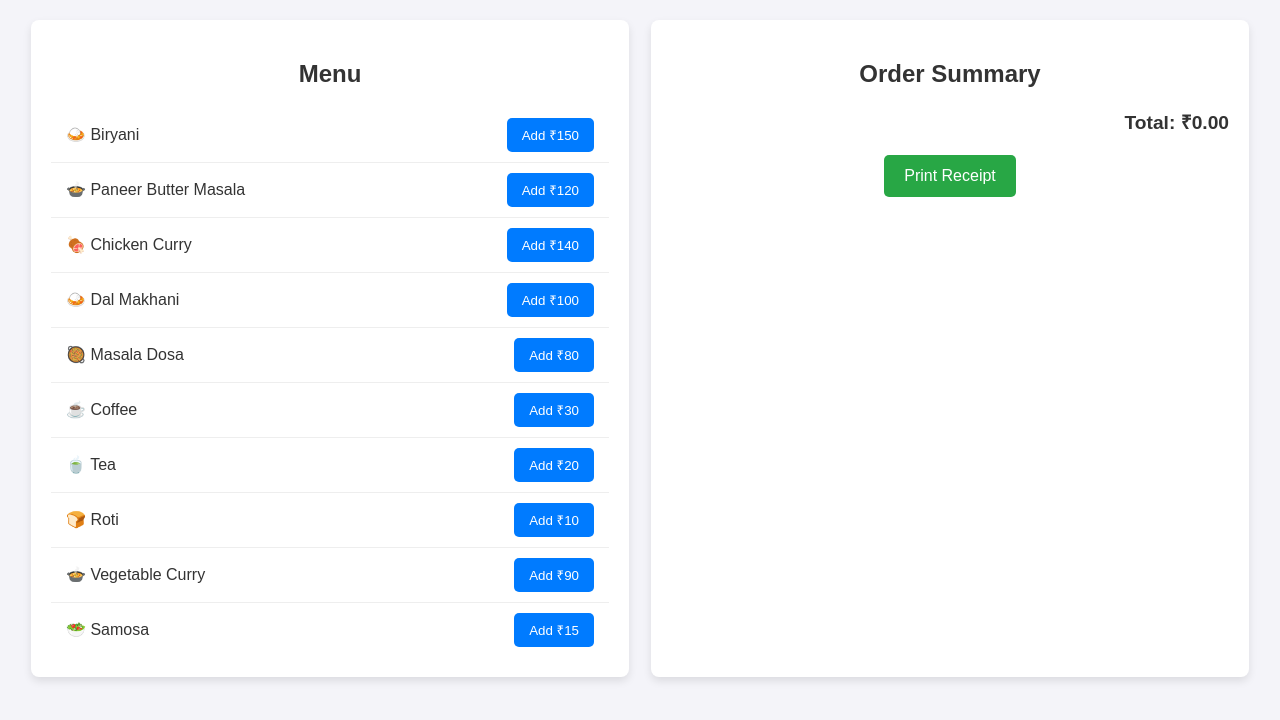
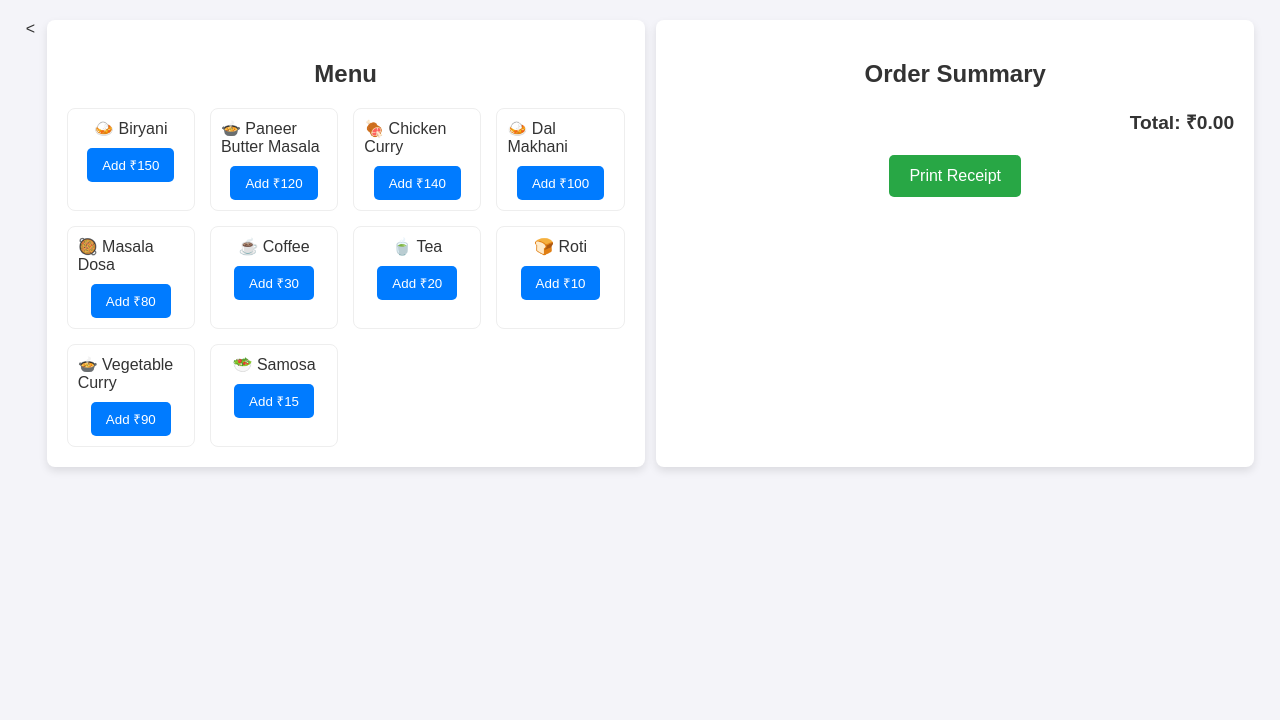
Before and after one commit to Godsonsaji12/pos-system, a plain HTML site: page index.html in a window 1280 px wide. Drawn offline with Linux system fonts and the light colour scheme.

Commit message:
Updated Files

```diff
--- a/index.html
+++ b/index.html
@@ -8,8 +8,10 @@
   </head>
   <body>
     <div class="container">
+      <
       <div class="menu">
         <h2>Menu</h2>
+        <div class="menu-items">
           <div class="item">
             <span>🍛 Biryani</span>
             <button onclick="addToOrder('Biryani', 150)">Add ₹150</button>
@@ -53,6 +55,7 @@
             <button onclick="addToOrder('Samosa', 15)">Add ₹15</button>
           </div>
         </div>
+      </div>
 
       <div class="order-summary">
         <h2>Order Summary</h2>
--- a/styles.css
+++ b/styles.css
@@ -17,8 +17,7 @@ h2 {
 }
 
 /* Menu Section */
-.menu,
-.order-summary {
+.menu {
   width: 45%;
   background: #fff;
   border-radius: 8px;
@@ -26,21 +25,31 @@ h2 {
   padding: 20px;
   margin-bottom: 20px;
 }
-.menu h2,
-.order-summary h2 {
+.menu h2 {
   font-size: 1.5em;
   margin-bottom: 20px;
   text-align: center;
 }
+.menu-items {
+  display: grid;
+  grid-template-columns: repeat(auto-fit, minmax(120px, 1fr));
+  gap: 15px;
+}
+
 .item {
   display: flex;
-  justify-content: space-between;
+  flex-direction: column;
   align-items: center;
-  padding: 10px 15px;
-  border-bottom: 1px solid #eee;
+  padding: 10px;
+  border: 1px solid #eee;
+  border-radius: 8px;
+  transition: box-shadow 0.3s ease;
 }
-.item:last-child {
-  border-bottom: none;
+.item:hover {
+  box-shadow: 0 4px 8px rgba(0, 0, 0, 0.15);
+}
+.item span {
+  margin-bottom: 10px;
 }
 .item button {
   padding: 8px 15px;
@@ -56,6 +65,19 @@ h2 {
 }
 
 /* Order Summary Section */
+.order-summary {
+  width: 45%;
+  background: #fff;
+  border-radius: 8px;
+  box-shadow: 0px 4px 8px rgba(0, 0, 0, 0.1);
+  padding: 20px;
+  margin-bottom: 20px;
+}
+.order-summary h2 {
+  font-size: 1.5em;
+  margin-bottom: 20px;
+  text-align: center;
+}
 #orderList {
   list-style-type: none;
   padding: 0;
```
Lines whose indentation alone changed are shown as unchanged.
